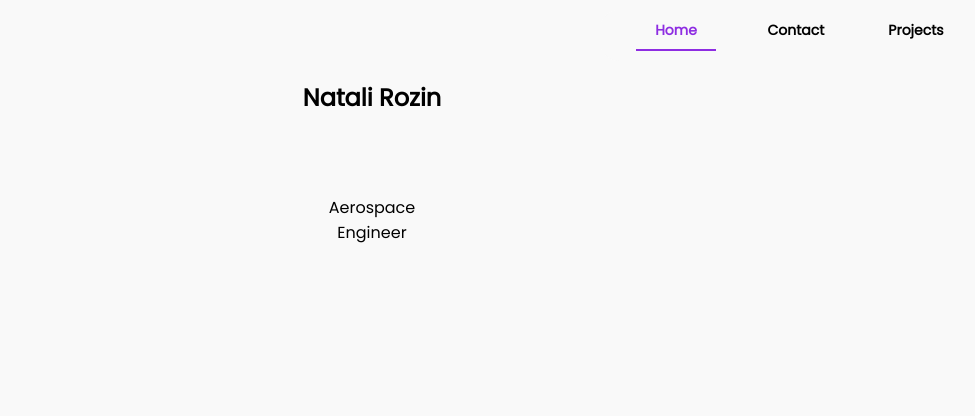
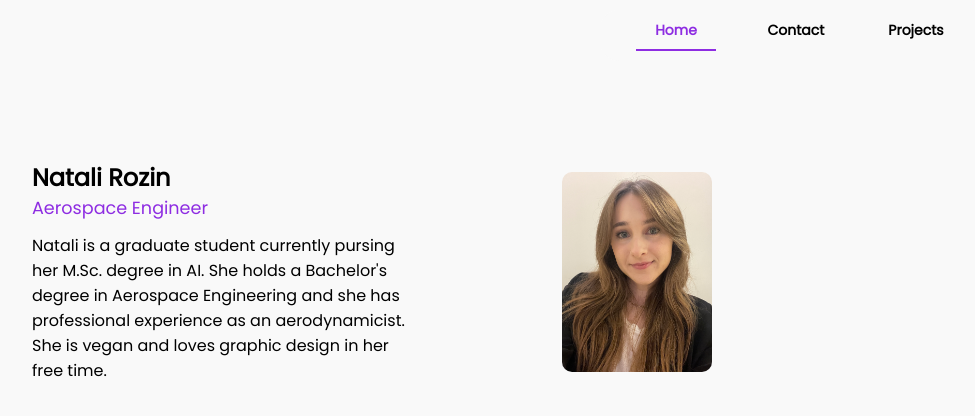
Before and after one commit to NataliRozin/jhu_software_concepts, a Flask app: page / in a window 1280 px wide. Shown: the top 416 px of the page, without its empty margins (268-1243 px from the left). Run offline with Flask 3, Linux system fonts and the light colour scheme.

Commit message:
updated homepage

```diff
--- a/Module_1/Assignment/website/static/css/styles.css
+++ b/Module_1/Assignment/website/static/css/styles.css
@@ -124,3 +124,34 @@ nav.navbar {
   background-color: var(--primary-color);
   margin-top: 8px; /* space above indicator */
 }
+
+/* HOMEPAGE LAYOUT */
+.image-text-container {
+  display: flex;
+  flex-direction: row; /* ensure row layout */
+  align-items: center;
+  justify-content: flex-start; /* left align */
+  flex-wrap: nowrap; /* prevent wrapping */
+  text-align: left;
+  width: 100%;
+  margin: 0 auto;
+  gap: 150px;
+}
+
+.profile-pic {
+  flex: 0 0 20%;
+  max-width: 150px; /* control image size */
+  height: auto;
+  border-radius: 10px;
+}
+
+.text-content {
+   max-width: calc(100% - 250px); /* leave space for image + gap */
+}
+
+.profession {
+  font-weight: 550;
+  font-size: 1.1rem;
+  color: var(--primary-color);
+  margin-bottom: 12px;
+}
--- a/Module_1/Assignment/website/templates/pages/home.html
+++ b/Module_1/Assignment/website/templates/pages/home.html
@@ -2,10 +2,16 @@
 
 {% block title %}Natali Rozin: Homepage{% endblock title %}
 
-{% block header %}
-  <h2>Natali Rozin</h2>
-{% endblock header %}
-
 {% block content %}
-  <p>Aerospace Engineer</p>
+<div class="image-text-container">
+  <div class="text-content">
+    <h2>Natali Rozin</h2>
+    <p class="profession">Aerospace Engineer</p>
+    <p>
+      Natali is a graduate student currently pursing her M.Sc. degree in AI.
+      She holds a Bachelor's degree in Aerospace Engineering and she has professional experience as an aerodynamicist. She is vegan and loves graphic design in her free time.
+    </p>
+  </div>
+  <img src="{{ url_for('static', filename='img/IMG_9845.jpg') }}" class="profile-pic" />
+</div>
 {% endblock content %}
```
